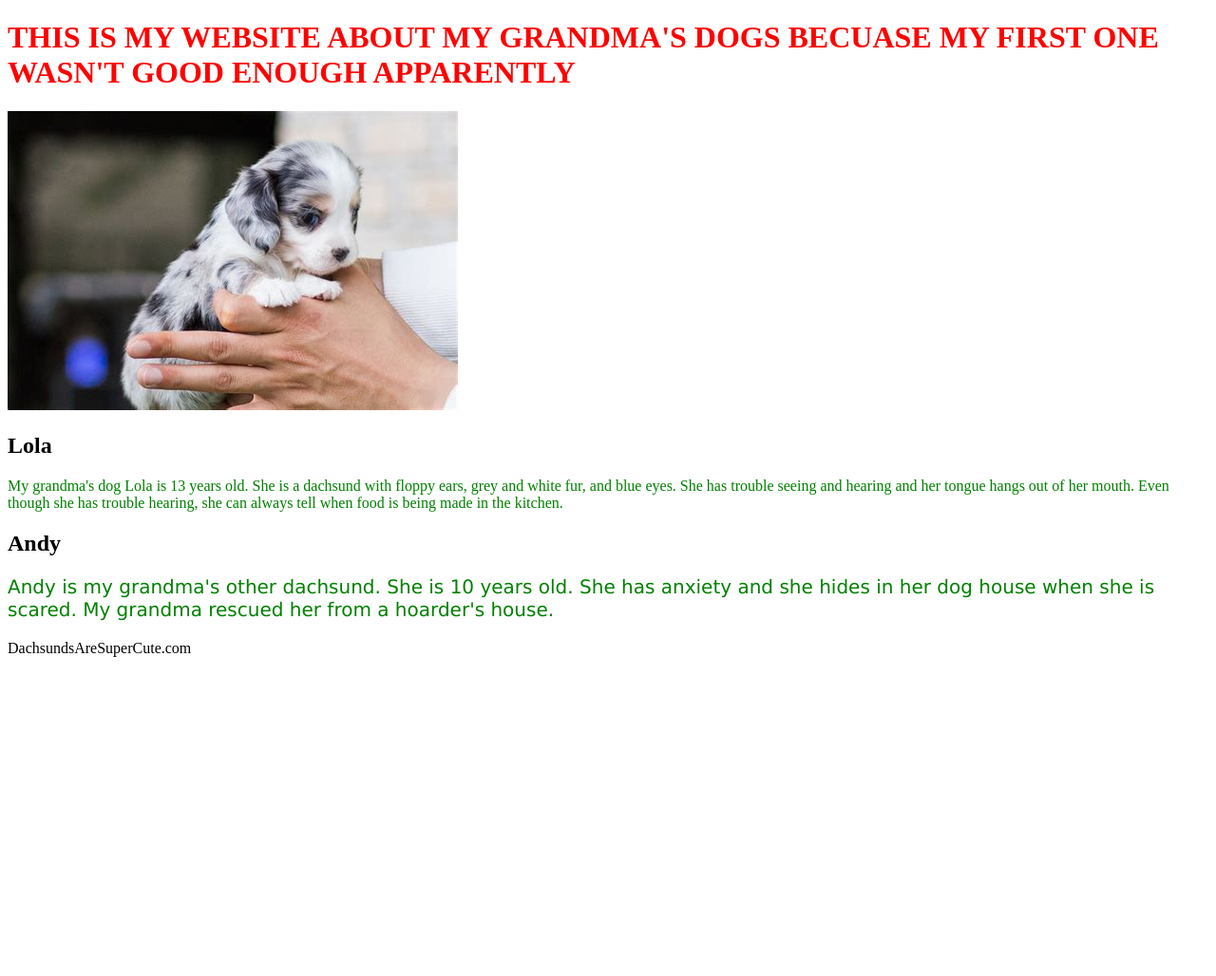
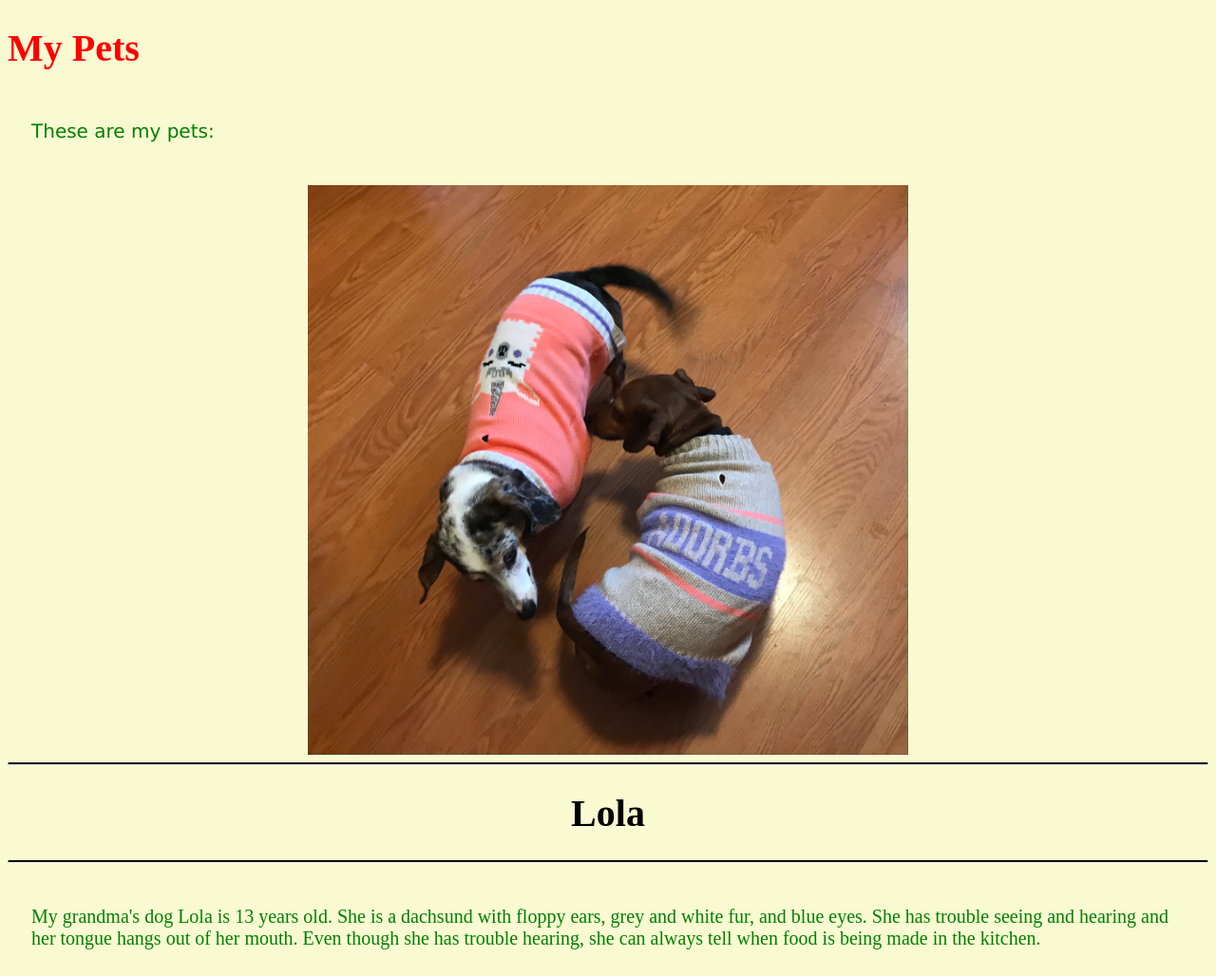
Before and after one commit to STL-WomenPlus-WebDev-March2023/js-assignment-4-html-me-something-lydiaqd, a website: page index.html in a window 1280 px wide. Shown: the top 1028 px of the page at 95% size. Before the commit the page ends 800 px from the top, so only its background shows below. Drawn offline with Linux system fonts and the light colour scheme.

Commit message:
NewCommit

```diff
--- a/index.html
+++ b/index.html
@@ -3,24 +3,44 @@
    <head>
       <title>HTML ME</title>
       <link rel="stylesheet" type="text/css" href="styles.css">
-      <h1 id="mainHeading">THIS IS MY WEBSITE ABOUT MY GRANDMA'S DOGS BECUASE MY FIRST ONE WASN'T GOOD ENOUGH APPARENTLY</h1>
+      <h1 id="mainHeading">My Pets</h1>
    </head>
    <body>
-      <article>
+
+    <div>
+        <p class="funParagraph" id="testP">These are my pets:</p>
+    </div>
+
+      <div>
          <header>
-             <img src="images/Dachsund.jpg" alt="Merle dachsund">
-             <h1>Lola</h1>
+             <img src="images/Andy and Lola 2.JPG" alt="Andy and Lola" class="center">
+             <hr class="rounded">
+             <h1 class="subHeader">Lola</h1>
+             <hr class="rounded">
              <main>
+             </div>
+         <p class="funParagraph">My grandma's dog Lola is 13 years old. She is a dachsund with floppy ears, grey and white fur, and blue eyes. She has trouble seeing and hearing and her tongue hangs out of her mouth. Even though she has trouble hearing, she can always tell when food is being made in the kitchen.</p>
+            </div>
+
+      <div>
+         <header>
+             <img src="images/Andy.JPG" alt="Andy" class="center">
+             <hr class="rounded">
+             <h1 class="subHeader">Andy</h1>
+             <hr class="rounded">
          </header>
-         <p class="funParagraph">My grandma's dog Lola is 13 years old. She is a dachsund with floppy ears, grey and white fur, and blue eyes. She has trouble seeing and hearing and her tongue hangs out of her mouth. Even though she has trouble hearing, she can always tell when food is being made in the kitchen.</p>
-     </article>
-     <article>
-         <header>
-             <h1 class="header">Andy</h1>
-         </header>
-         <p id="testP" class="funParagraph">Andy is my grandma's other dachsund. She is 10 years old. She has anxiety and she hides in her dog house when she is scared. My grandma rescued her from a hoarder's house.</p>
-             </main>
-         <footer>DachsundsAreSuperCute.com</footer>
-     </article>
+         <p class="funParagraph">Andy is my grandma's other dachsund. She is 10 years old. She has anxiety and she hides in her dog house when she is scared. My grandma rescued her from a hoarder's house.</p>
+      </div>
+
+     <div>
+        <header>
+            <img src="images/Alley2.JPG" alt="Alley" class="center">
+            <hr class="rounded">
+            <h1 class="subHeader">Alley</h1>
+            <hr class="rounded">
+        </header>
+        <p class="funParagraph">This is my cat Alley. She is named Alley because my dad found her in an alley next to our house. She is 13 years old but she is still small like a kitten. She can do tricks like sit, spin, and sit-up.</p>
+     </div>
+
    </body>
 </html>
--- a/styles.css
+++ b/styles.css
@@ -1,16 +1,41 @@
-p {
+    p {
     color:blue;
     }
 
+    body {background-color:lightgoldenrodyellow;}
+
     .funParagraph {
     color: green;
+    font-size: 20px;
+    padding: 25px;
+    }
+
+    .subHeader {
+      color:black;
+      text-align:center;
+      font-size: 40px;
     }
 
     #mainHeading {
     color:red;
+    font-size: 40px;
     }
 
     #testP {
-        font-family: verdana;
+        font-family:verdana;
         font-size: 20px;
-      }
+    }
+
+    .center {
+      display: block;
+      margin-left: auto;
+      margin-right: auto;
+      margin-top: 0px;
+      margin-bottom: 5px;
+      width: 50%
+    }
+
+    hr.rounded {
+      border-top: 2px solid #000000;
+      border-radius: 15px;
+    }
```
Also changed, not shown: images/Andy and Lola 2.JPG (added), images/Dachsund.jpg (deleted), images/Spongebob.jpg (deleted), 12 other files.
